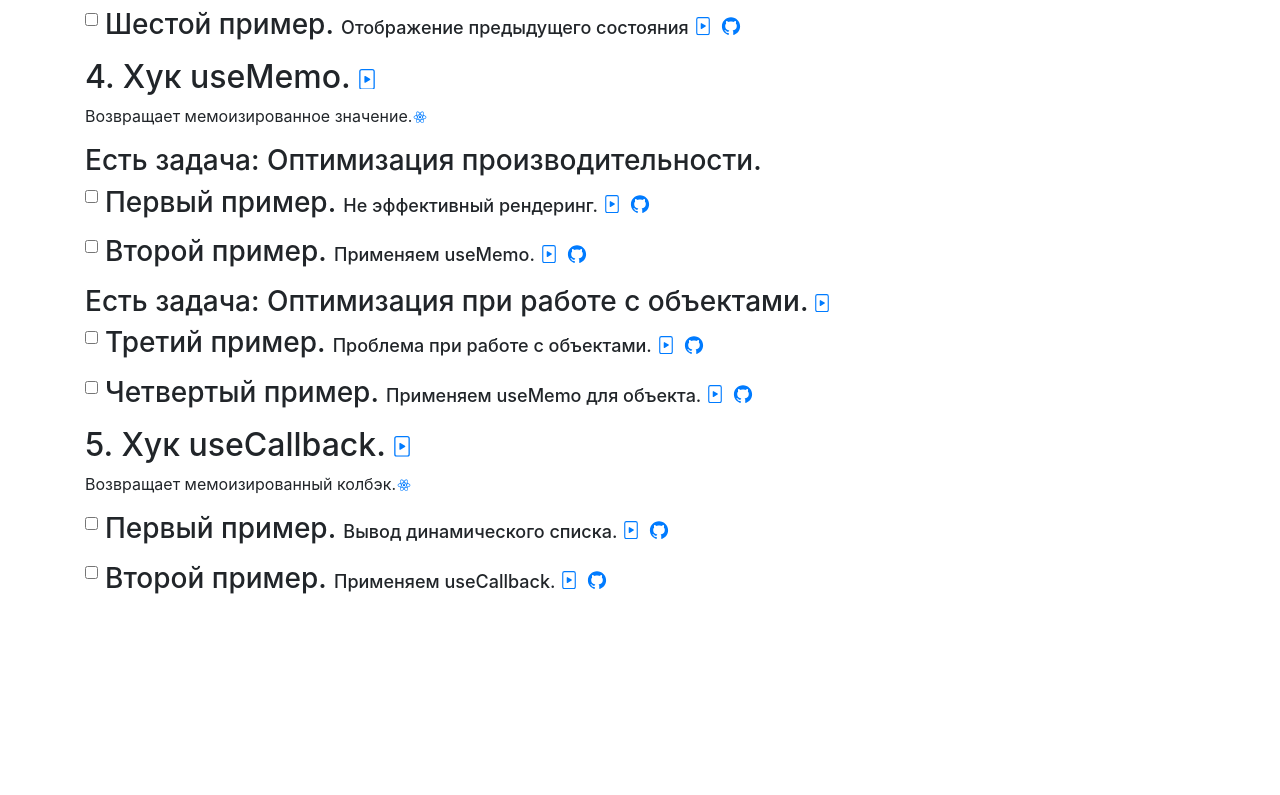
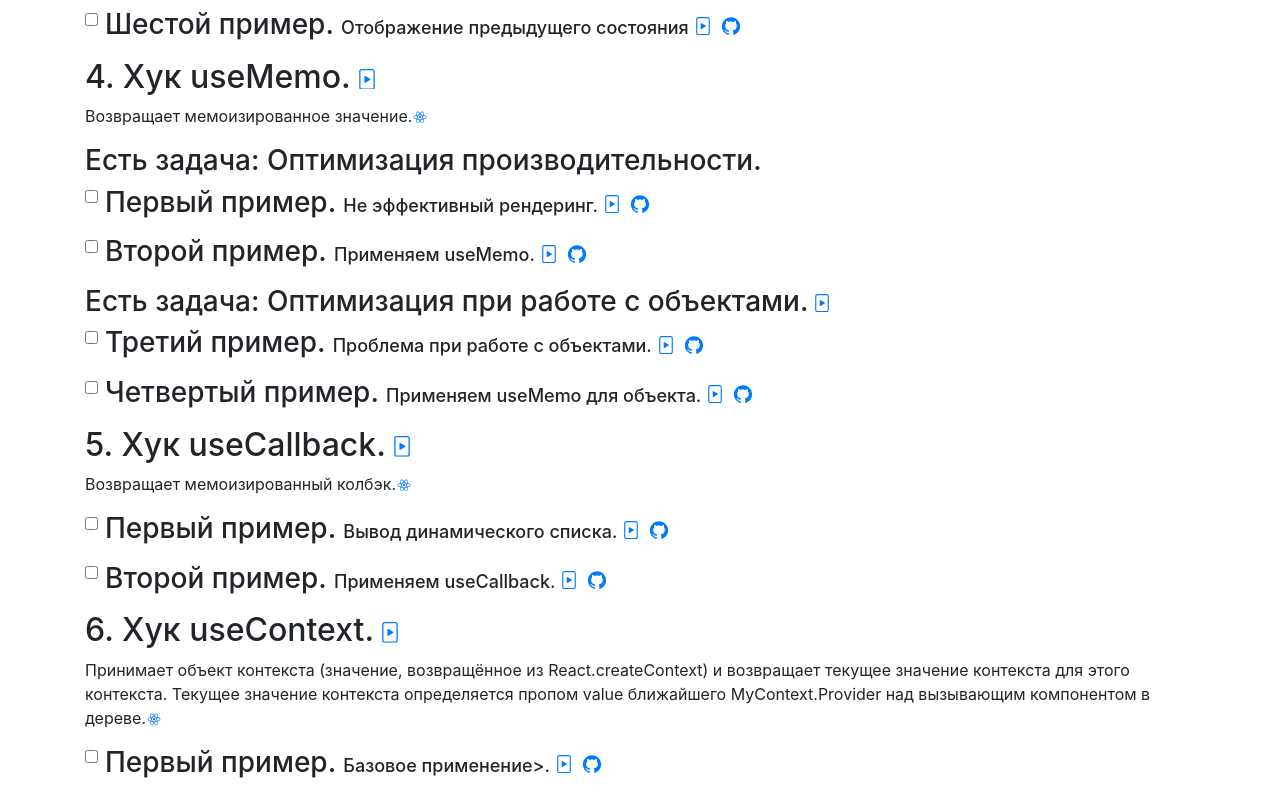
Before and after one commit to AVL68/react_hooks_compendium, a React (Create React App) app: page / in a window 1280 px wide. Shown: the part 1605-2400 px from the top of the page. Before the commit the page ends 2216 px from the top, so only its background shows below. Built offline with nearby package versions, Linux system fonts and the light colour scheme.

Commit message:
Lesson06. Добавил первый пример! Хук useContext

```diff
--- a/src/App.js
+++ b/src/App.js
@@ -5,6 +5,7 @@ import Lesson02 from "./Lesson02/Lesson02";
 import Lesson03 from "./Lesson03/Lesson03";
 import Lesson04 from "./Lesson04/Lesson04";
 import Lesson05 from "./Lesson05/Lesson05";
+import Lesson06 from "./Lesson06/Lesson06";
 
 function App() {
   return (
@@ -15,6 +16,7 @@ function App() {
       <Lesson03 />
       <Lesson04 />
       <Lesson05 />
+      <Lesson06 />
     </div>
   );
 }
--- a/src/Lesson00/Intro.js
+++ b/src/Lesson00/Intro.js
@@ -2,7 +2,7 @@ import React from "react";
 import ReactjsOrg from "../common/ReactjsOrg";
 import WatchVideoLessonFromSecond from "../common/WatchVideoLessonFromSecond";
 
-function Intro() {
+export default function Intro() {
   return (
     <>
       <h1 style={{ textAlign: "center" }}>Конспект, шпаргалка по хукам в React.</h1>
@@ -21,5 +21,3 @@ function Intro() {
     </>
   );
 }
-
-export default Intro;
--- a/src/Lesson01/Lesson01.js
+++ b/src/Lesson01/Lesson01.js
@@ -2,7 +2,7 @@ import React from "react";
 import WatchVideoLessonFromSecond from "../common/WatchVideoLessonFromSecond";
 import { L01_listOfContent } from "./L01_listOfContent";
 
-function Lesson01() {
+export default function Lesson01() {
   return (
     <>
       <h2>
@@ -14,5 +14,3 @@ function Lesson01() {
     </>
   );
 }
-
-export default Lesson01;
--- a/src/Lesson02/Lesson02.js
+++ b/src/Lesson02/Lesson02.js
@@ -4,7 +4,7 @@ import СodeHowText from "../common/СodeHowText";
 import WatchVideoLessonFromSecond from "../common/WatchVideoLessonFromSecond";
 import { L02_listOfContent } from "./L02_listOfContent";
 
-function Lesson02() {
+export default function Lesson02() {
   return (
     <>
       <h2>
@@ -22,5 +22,3 @@ function Lesson02() {
     </>
   );
 }
-
-export default Lesson02;
--- a/src/Lesson03/Lesson03.js
+++ b/src/Lesson03/Lesson03.js
@@ -4,7 +4,7 @@ import СodeHowText from "../common/СodeHowText";
 import WatchVideoLessonFromSecond from "../common/WatchVideoLessonFromSecond";
 import {L03_listOfContent} from "./L03_listOfContent";
 
-function Lesson03() {
+export default function Lesson03() {
   return (
     <>
       <h2>
@@ -21,5 +21,3 @@ function Lesson03() {
     </>
   );
 }
-
-export default Lesson03;
--- a/src/Lesson04/Lesson04.js
+++ b/src/Lesson04/Lesson04.js
@@ -4,7 +4,7 @@ import ReactjsOrg from "../common/ReactjsOrg";
 import WatchVideoLessonFromSecond from "../common/WatchVideoLessonFromSecond";
 import {L04_listOfContent} from "./L04_listOfContent";
 
-function Lesson04() {
+export default function Lesson04() {
   return (
     <>
       <h2>
@@ -20,5 +20,3 @@ function Lesson04() {
     </>
   );
 }
-
-export default Lesson04;
--- a/src/Lesson05/Lesson05.js
+++ b/src/Lesson05/Lesson05.js
@@ -4,7 +4,7 @@ import ReactjsOrg from "../common/ReactjsOrg";
 import WatchVideoLessonFromSecond from "../common/WatchVideoLessonFromSecond";
 import {L05_listOfContent} from "./L05_listOfContent";
 
-function Lesson05() {
+export default function Lesson05() {
   return (
     <>
       <h2>
@@ -20,5 +20,3 @@ function Lesson05() {
     </>
   );
 }
-
-export default Lesson05;
--- /dev/null
+++ b/src/Lesson06/L06_01_useContextBase/Alert.js
@@ -0,0 +1,15 @@
+import React, { useContext } from "react";
+import {AlertContext} from "./L06_01_useContextBase";
+
+export default function Alert() {
+  const alert = useContext(AlertContext)
+  if (!alert) return null
+
+  return (
+      <div className="alert alert-danger" role="alert">
+        <p className="mb-0">
+          Это очень и очень важное сообщение!!!
+        </p>
+      </div>
+  )
+}
--- /dev/null
+++ b/src/Lesson06/L06_01_useContextBase/L06_01_useContextBase.js
@@ -0,0 +1,26 @@
+import React, { useState } from "react";
+import Main from "./Main";
+import Alert from "./Alert";
+
+export const AlertContext = React.createContext()
+
+function L06_01_useContextBase() {
+  const [alert, setAlert] = useState(false)
+
+  const toggleAlert = () => setAlert(prev => !prev)
+
+  return (
+    <AlertContext.Provider value={alert} >
+      <div className="card bg-light mb-3 shadow" style={{width: "45rem"}}>
+        <div className="card-body">
+
+          <Alert/>
+          <Main toggle={toggleAlert}/>
+
+        </div>
+      </div>
+    </AlertContext.Provider>
+  )
+}
+
+export default L06_01_useContextBase
--- /dev/null
+++ b/src/Lesson06/L06_01_useContextBase/Main.js
@@ -0,0 +1,11 @@
+import React from "react";
+
+export default function Main({toggle = null}) {
+
+  return (
+    <>
+      <h1>Привет в примере с Context</h1>
+      <button className="btn btn-success" onClick={toggle}>Показать alert</button>
+    </>
+  )
+}
--- /dev/null
+++ b/src/Lesson06/L06_listOfContent.js
@@ -0,0 +1,71 @@
+import React, { useState } from "react";
+import {HeaderForExampl} from "../common/HeaderForExampl";
+import L06_01_useContextBase from "./L06_01_useContextBase/L06_01_useContextBase";
+import ReactjsOrg from "../common/ReactjsOrg";
+import СodeHowText from "../common/СodeHowText";
+// import WatchVideoLessonFromSecond from "../common/WatchVideoLessonFromSecond";
+
+export const L06_listOfContent = () => {
+  const [seeExampl01, setSeeExampl01] = useState(false);
+  // const [seeExampl02, setSeeExampl02] = useState(false);
+
+  return (
+    <>
+      <HeaderForExampl
+        seeExampl={seeExampl01}
+        setSeeExampl={setSeeExampl01}
+        label="Первый пример. "
+        labelAdd="Базовое применение>."
+        WVLFSecond={4209}
+        GHFile="https://github.com/AVL68/react_hooks_compendium/blob/master/src/Lesson05/L06_01_useContextBase.js"
+      />
+      {seeExampl01 ? (
+        <>
+          <p>Создаём объект Context.
+            <ReactjsOrg href="https://ru.reactjs.org/docs/context.html#reactcreatecontext"/>
+            <СodeHowText codeText={[`export const AlertContext = React.createContext()`]}/>
+            Каждый объект Context используется вместе с Provider компонентом
+            <ReactjsOrg href="https://ru.reactjs.org/docs/context.html#contextprovider"/>,
+            <СodeHowText codeText={[`<AlertContext.Provider value={alert} >`]}/>
+            который позволяет дочерним компонентам, использующим этот контекст, подписаться на его изменения.
+            <СodeHowText codeText={[`const alert = useContext(AlertContext)`]}/>
+          </p>
+
+          <L06_01_useContextBase/>
+
+        </>
+      ) : null}
+
+
+      {/*<HeaderForExampl*/}
+      {/*  seeExampl={seeExampl02}*/}
+      {/*  setSeeExampl={setSeeExampl02}*/}
+      {/*  label="Второй пример. "*/}
+      {/*  labelAdd="Применяем useCallback."*/}
+      {/*  WVLFSecond={4045}*/}
+      {/*  GHFile="https://github.com/AVL68/react_hooks_compendium/blob/master/src/Lesson05/L05_01_DynamicList_useCallback.js"*/}
+      {/*/>*/}
+      {/*{seeExampl02 ? (*/}
+      {/*  <>*/}
+      {/*    <p>Callback функцию обернули хуком useCallback. Вторым параметром передали зависимость.*/}
+      {/*      <СodeHowText codeText={[`const generateItemsFromAPI = useCallback(() => {`, 'return new Array(count).fill("").map((_, key) => `Элемент ${key + 1}`)', `},[count])`]}/>*/}
+      {/*    </p>*/}
+      {/*    <p>Чтобы увидеть результаты рендеринга откройте консоль браузера.</p>*/}
+
+      {/*    <L05_01_DynamicList_useCallback/>*/}
+
+      {/*    <div className="alert alert-warning" role="alert">*/}
+      {/*      <p className="mb-0">*/}
+      {/*        Рендер элементов происходит при добавлении нового элемента, что правильно. Рендер*/}
+      {/*        элементов не происходит во время изменения цвета. Это улучшает общую эффективность рендеринга*/}
+      {/*        компоненты.*/}
+      {/*      </p>*/}
+      {/*    </div>*/}
+
+      {/*  </>*/}
+      {/*) : null}*/}
+
+
+    </>
+  );
+};
--- /dev/null
+++ b/src/Lesson06/Lesson06.js
@@ -0,0 +1,24 @@
+import React from "react";
+import ReactjsOrg from "../common/ReactjsOrg";
+// import СodeHowText from "../common/СodeHowText";
+import WatchVideoLessonFromSecond from "../common/WatchVideoLessonFromSecond";
+import {L06_listOfContent} from "./L06_listOfContent";
+
+export default function Lesson06() {
+  return (
+    <>
+      <h2>
+        6. Хук useContext.
+        <WatchVideoLessonFromSecond second={4203} />
+      </h2>
+      <p>
+        Принимает объект контекста (значение, возвращённое из React.createContext) и возвращает текущее значение
+        контекста для этого контекста. Текущее значение контекста определяется пропом value
+        ближайшего MyContext.Provider над вызывающим компонентом в дереве.
+        <ReactjsOrg href="https://ru.reactjs.org/docs/hooks-reference.html#usecontext"/>
+      </p>
+      <L06_listOfContent />
+
+    </>
+  );
+}
```
